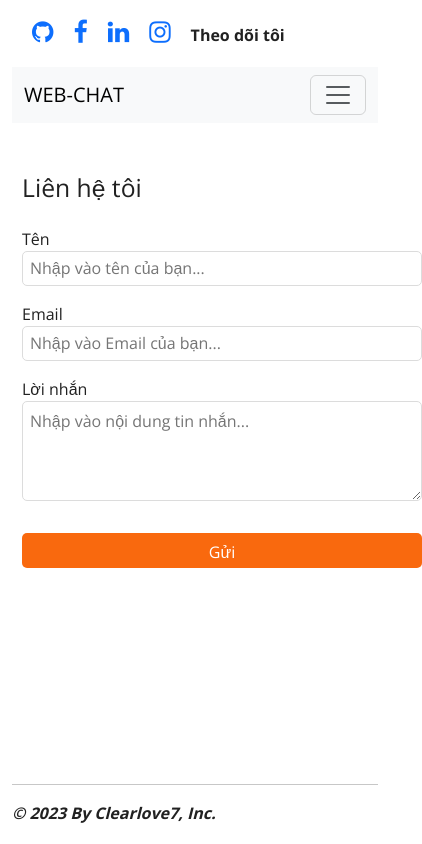
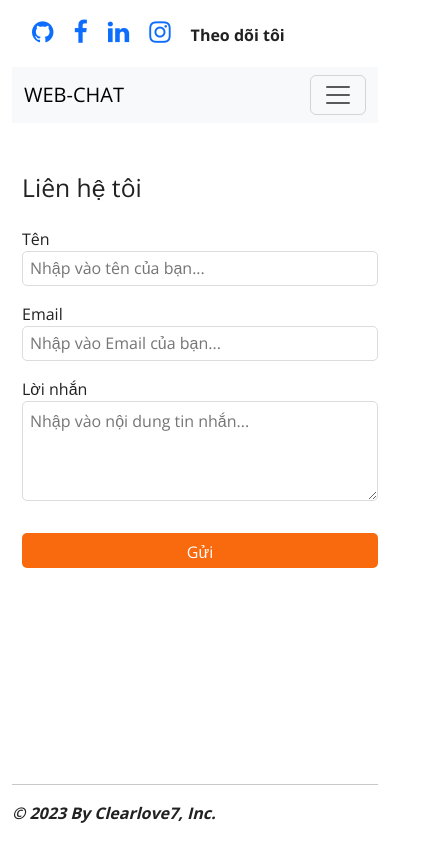
Before and after one commit to tuongclearlove7/MyprojectReactApp1, a React (Create React App) app in the folder my-react-app/: page /contact in a window 390 px wide. Shown: the whole page, 422 px wide, since content can reach past the window. Built offline with nearby package versions, Linux system fonts and the light colour scheme; no server answers.

Commit message:
update source code

```diff
--- a/my-react-app/src/App.css
+++ b/my-react-app/src/App.css
@@ -186,6 +186,8 @@ td, th {
 
 .youtube-item{
 
+    float: left;
+    width:100%;
     height: 250px;
     margin-bottom: 15px;
 }
@@ -194,12 +196,13 @@ td, th {
 
     width: 100%;
     height: 100%;
-    object-fit: cover;
+    float: left;
+
 }
 
 .youtube-footer{
-    display: flex;
-    align-items: flex-start;
+   float: left;
+    width: 100%;
 }
 
 /* CSS chung cho bảng và ô */
@@ -491,3 +494,19 @@ body {
     text-align: center;
     font-size: 12px;
 }
+
+.contact-me{
+
+    width: 50%;
+}
+
+
+@media (max-width: 800px) {
+
+
+    .contact-me{
+
+        width: 100%;
+    }
+
+}
--- a/my-react-app/src/components/contact/contact.js
+++ b/my-react-app/src/components/contact/contact.js
@@ -105,6 +105,7 @@ function Contact(props){
 
     return (
         <div className={"contact-container"}>
+            <div className={"contact-me"}>
                 <div className={`title-send-mail`}>
                     <h2>Liên hệ tôi</h2>
                 </div>
@@ -117,8 +118,7 @@ function Contact(props){
                                onChange={(event) => {
 
                                    setUser_name(event.target.value);
-                           }}
-                    />
+                               }}/>
                         <label>Email</label>
                         <input type="email"
                                name="user_email"
@@ -126,19 +126,18 @@ function Contact(props){
                                onChange={(event) => {
 
                                    setEmail(event.target.value);
-                           }}
-                    />
+                               }}/>
                         <label>Lời nhắn</label>
                         <textarea name="message"
                                   placeholder={"Nhập vào nội dung tin nhắn..."}
                                   onChange={(event) => {
 
                                       setMsgEmail(event.target.value);
-                              }}
-                    />
+                                  }}/>
                         <input type="submit" value="Gửi" />
                     </form>
                 </StyledContactForm>
+            </div>
         </div>
     );
 };
@@ -146,7 +145,7 @@ function Contact(props){
 export default Contact;
 
 const StyledContactForm = styled.div`
-  width: 400px;
+  width: 100%;
 
   form {
     display: flex;
--- a/my-react-app/src/components/youtube/blog.js
+++ b/my-react-app/src/components/youtube/blog.js
@@ -37,7 +37,7 @@ function Blog(props){
                 blogs.map((item, index) => {
                     return(
                         <div key={index}>
-                            <YoutubeItem title1={item.title || "Không tìm thấy dữ liệu"}
+                            <YoutubeItem title={item.title || "Không tìm thấy dữ liệu"}
                              colorLan={"#26C6DA" || "Không tìm thấy dữ liệu"}
                              image={item.image || "Không tìm thấy dữ liệu"}
                              author={item.author || "Không tìm thấy dữ liệu"}
--- a/my-react-app/src/components/youtube/youtubeItem.js
+++ b/my-react-app/src/components/youtube/youtubeItem.js
@@ -6,7 +6,7 @@ function YoutubeItem(props){
     return(
         <div >
             <h1 className="youtube-title">
-                <span>{RenderEffect(props.title1)||null}</span>
+                <span>{RenderEffect(props.title)||null}</span>
                 <span style={{color:props.colorLan}}>
                 </span>
                 <br/>
@@ -22,7 +22,7 @@ function YoutubeItem(props){
                     <h4 className="youtube-author">
                         {props.author || "author not passed in."}
                     </h4>
-                    <p style={{width: "70%"}}>{props.content || "content not passed in"}</p>
+                    <p style={{width: "100%"}}>{props.content || "content not passed in"}</p>
                 </div>
             </div>
         </div>
```
Lines whose indentation alone changed are shown as unchanged.
